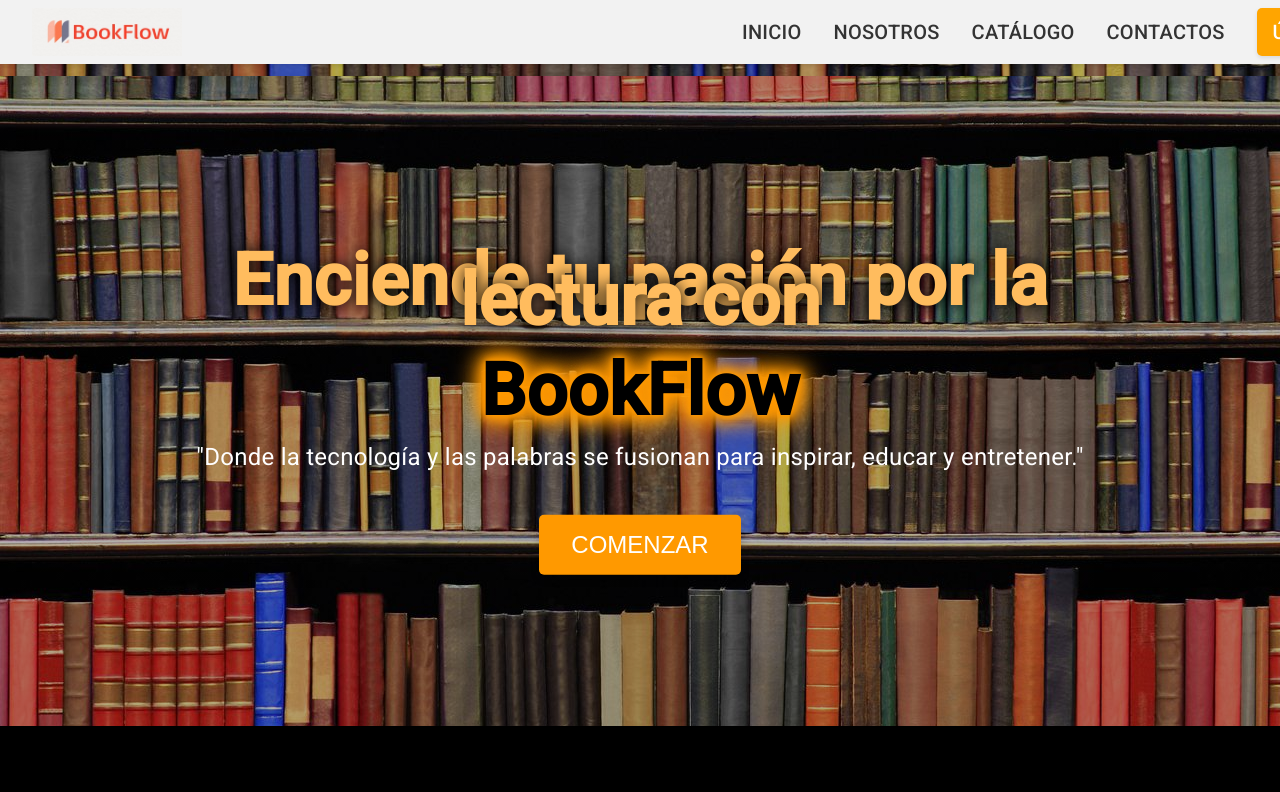
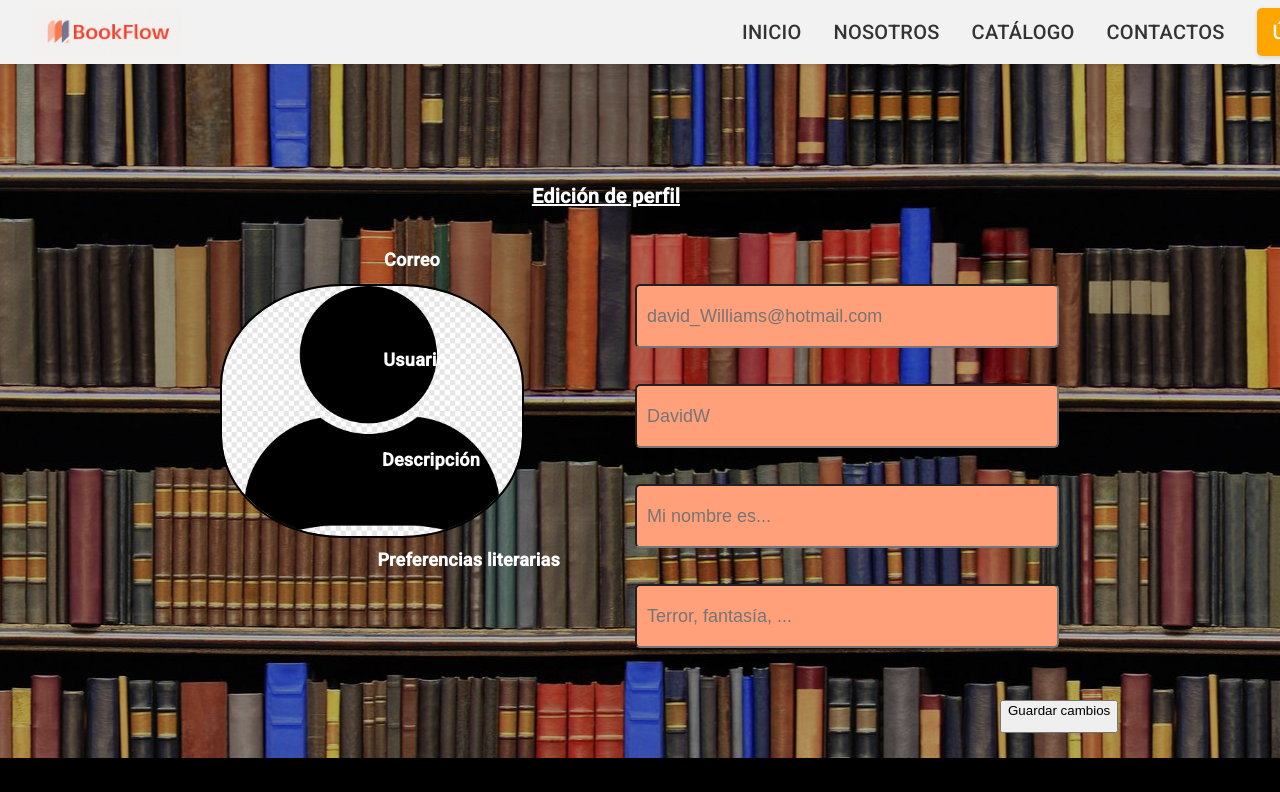
Before and after one commit to ReadWell-SW54-SI729/FRONT_END, an Angular app: page /home/profile/editprofile in a window 1280 px wide. Before the commit this address led to /home. Shown: the top 792 px of the page. Built offline with nearby package versions, Linux system fonts and the light colour scheme; no server answers.

Commit message:
git commit feat: Editar perfil
Agregado la opción "profileedit" con los botones de ruteo a perfil una vez hecho el cambio en los formularios

```diff
--- a/src/app/app.config.ts
+++ b/src/app/app.config.ts
@@ -7,5 +7,5 @@ import {provideHttpClient, withFetch} from "@angular/common/http";
 
 export const appConfig: ApplicationConfig = {
   providers: [provideRouter(routes), provideAnimationsAsync(),
-  provideHttpClient(withFetch()), provideAnimationsAsync(), provideAnimationsAsync(), provideAnimationsAsync(), provideAnimationsAsync(), provideAnimationsAsync()]
+  provideHttpClient(withFetch()), provideAnimationsAsync(), provideAnimationsAsync(), provideAnimationsAsync(), provideAnimationsAsync(), provideAnimationsAsync(), provideAnimationsAsync()]
 };
--- a/src/app/app.routes.ts
+++ b/src/app/app.routes.ts
@@ -9,12 +9,14 @@ import {BookTendenciaComponent} from "./bookflow/components/book-tendencia/book-
 import {AutorComponent} from "./bookflow/components/book-listas/lista-autores/autor.component";
 import {LecturaComponent} from "./bookflow/components/book-listas/lista-lecturas/lectura.component";
 import {ProfileComponent} from "./bookflow/components/book-profile/profile/profile.component";
+import { BookEditprofileComponent } from "./bookflow/components/book-editprofile/book-editprofile.component";
 
 export const routes: Routes = [
   {path : 'home', component: BookHomeComponent},
   {path : 'home/Catalogue', component: BookCardComponent},
   {path : 'home/iniciosesion', component: IniciosesionComponent},
   {path : 'home/registro', component: RegistroComponent},
+  {path : 'home/profile/editprofile', component: BookEditprofileComponent},
   {path : 'home/tendencia', component: BookTendenciaComponent},
   {path: 'Catalogue/bookDetail/:id', component: BookDetailComponent },
   {path: 'Catalogue/bookDetail/:id/Comment', component: BookCommentComponent },
--- /dev/null
+++ b/src/app/bookflow/components/book-editprofile/book-editprofile.component.css
@@ -0,0 +1,129 @@
+.profile-information {
+  margin-block: 200px;
+}
+
+.profile-info-content {
+  display: flex;
+  justify-content: space-between;
+  padding: 20px;
+}
+
+.profile-picture {
+  width: 300px;
+  height: 250px;
+  border: 2px solid #000;
+  border-radius: 40%;
+  overflow: hidden;
+  position: relative;
+  top: 0px;
+  left: 200px;
+}
+
+.profile-picture img {
+  width: 100%;
+  height: 100%;
+  object-fit: cover;
+  border-radius: inherit;
+}
+
+.personal-info {
+  color: #FFFFFF;
+  text-decoration: underline;
+  font-weight: bold;
+  position: absolute;
+  top: 180px;
+  right: 600px;
+}
+
+.mail {
+  color: #FFFFFF;
+  position: absolute;
+  font-weight: bold;
+  font-size: 18px;
+  top: 250px;
+  right: 840px;
+}
+
+.user {
+  color: #FFFFFF;
+  position: absolute;
+  font-weight: bold;
+  font-size: 18px;
+  top: 350px;
+  right: 833px;
+}
+
+.description {
+  color: #FFFFFF;
+  position: absolute;
+  font-weight: bold;
+  font-size: 18px;
+  top: 450px;
+  right: 800px;
+}
+
+.preferences {
+  color: #FFFFFF;
+  position: absolute;
+  font-weight: bold;
+  font-size: 18px;
+  top: 550px;
+  right: 720px;
+}
+
+.bars {
+  position: absolute;
+}
+
+.bars input[type="mail-bar"],
+.bars input[type="user-bar"],
+.bars input[type="description-bar"],
+.bars input[type="preferences-bar"]{
+  width: 400px;
+  height: 40px;
+  padding: 10px;
+  font-size: 18px;
+  border-radius: 5px;
+  position: absolute;
+}
+
+.bars input[type="mail-bar"] {
+  top: 0px;
+  left: 615px;
+}
+
+.bars input[type="user-bar"] {
+  top: 100px;
+  left: 615px;
+}
+
+.bars input[type="description-bar"] {
+  top: 200px;
+  left: 615px;
+}
+
+.bars input[type="preferences-bar"] {
+  top: 300px;
+  left: 615px;
+}
+
+.icon-button {
+  position: absolute;
+  top: 700px;
+  left: 1000px;
+
+  .icon-button img {
+    width: 50px;
+    height: 50px;
+  }
+
+  .cancel-button {
+    position: absolute;
+    top: 700px;
+    left: 600px;
+  }
+
+  .cancel-button img {
+    width: 50px;
+    height: 50px;
+  }}
--- /dev/null
+++ b/src/app/bookflow/components/book-editprofile/book-editprofile.component.html
@@ -0,0 +1,33 @@
+<div class = "profile-information">
+  <div class = "profile-info-content">
+    <div class = "profile-picture">
+      <img src="./assets/profilePicture.png" alt="Foto de perfil">
+    </div>
+    <a href="home/profile">
+      <button class = "icon-button">
+        <p>Guardar cambios</p>
+      </button>
+
+      <button class = "cancel-button">
+        <p>Cancelar</p>
+      </button>
+    </a>
+    <div class = "profile-text">
+      <h2 class="personal-info">Edición de perfil</h2>
+      <label class="mail">Correo</label>
+      <label class="user">Usuario</label>
+      <label class="description">Descripción</label>
+      <label class="preferences">Preferencias literarias</label>
+    </div>
+    <div class = "bars">
+      <input type="mail-bar" id="Correo" name="Correo" placeholder="david_Williams@hotmail.com"
+             style="background-color: lightsalmon;">
+      <input type="user-bar" id="Usuario" name="Usuario" placeholder="DavidW"
+             style="background-color: lightsalmon;">
+      <input type="description-bar" id="Descripción" name="Descripción" placeholder="Mi nombre es..."
+             style="background-color: lightsalmon;">
+      <input type="preferences-bar" id="Preferencias" name="Preferencias" placeholder="Terror, fantasía, ..."
+             style="background-color: lightsalmon;">
+    </div>
+  </div>
+</div>
--- a/src/app/bookflow/components/book-profile/profile/profile.component.html
+++ b/src/app/bookflow/components/book-profile/profile/profile.component.html
@@ -6,5 +6,5 @@
   <p>Descripción: Lorem ipsum dolor sit amet, consectetur adipiscing elit. Nullam quis mauris vel elit cursus suscipit.</p>
 </div>
 <div class="buttom">
-  <a href="/home/iniciosesion" class="button-link">Editar perfil</a>
+  <a href="/home/profile/editprofile" class="button-link">Editar perfil</a>
 </div>
--- a/src/styles.css
+++ b/src/styles.css
@@ -17,3 +17,6 @@ body { margin: 0; font-family: Roboto, "Helvetica Neue", sans-serif; }
 
 html, body { height: 100%; }
 body { margin: 0; font-family: Roboto, "Helvetica Neue", sans-serif; }
+
+html, body { height: 100%; }
+body { margin: 0; font-family: Roboto, "Helvetica Neue", sans-serif; }
```
Also changed, not shown: src/app/bookflow/components/book-editprofile/book-editprofile.component.ts (added, +12 -0 lines), 1 other file (tests, documents, lock files or other folders).
